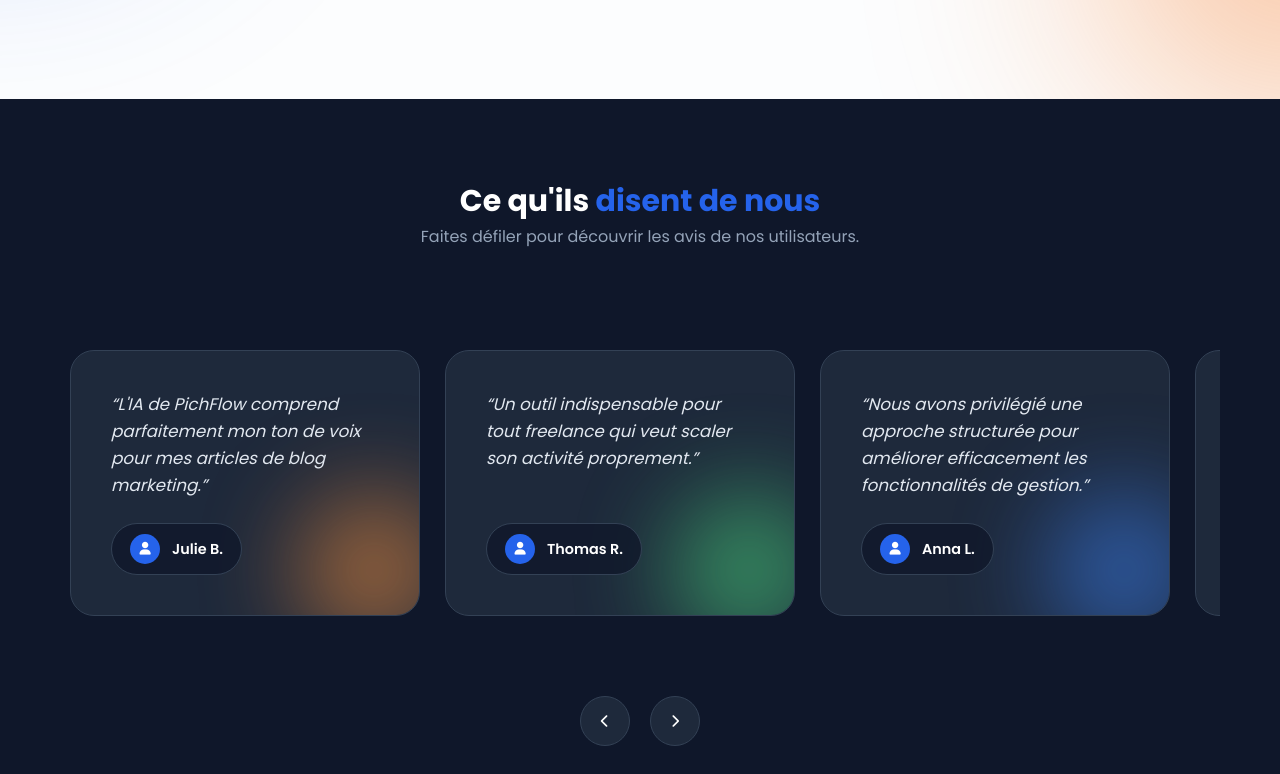
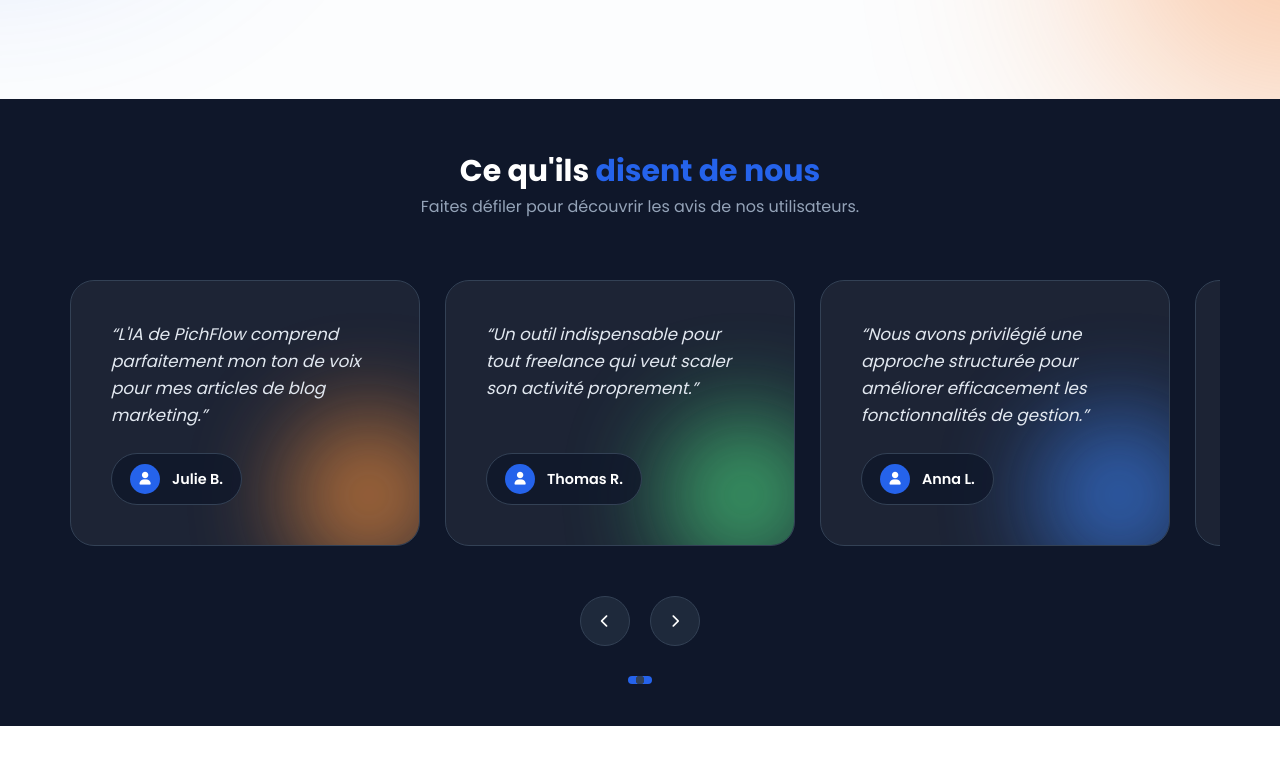
Before and after one commit to kyad-lang-lux/pichflow, a Next.js app: page / in a window 1280 px wide. Shown: the part 3602-4376 px from the top of the page. Built offline with nearby package versions, Linux system fonts and the light colour scheme.

Commit message:
mise à jour

```diff
--- a/src/app/globals.css
+++ b/src/app/globals.css
@@ -2456,7 +2456,7 @@
 
 /* --- SECTION TEMOIGNAGES --- */
 .testimonials {
-  padding: 80px 0;
+  padding: 50px 0;
   background: #0f172a; /* Ton bleu nuit */
   width: 100%;
   position: relative;
@@ -2490,7 +2490,7 @@
   display: flex;
   gap: 25px;
   overflow-x: auto;
-  padding: 40px 10px 60px 10px;
+  padding: 0px 10px 30px 10px;
   scroll-snap-type: x mandatory;
   scrollbar-width: none; /* Firefox */
   -ms-overflow-style: none; /* IE */
@@ -2507,11 +2507,14 @@
   border-radius: 24px;
   padding: 40px;
   min-height: 250px;
+  margin-top: 0;
   display: flex;
   flex-direction: column;
   justify-content: space-between;
   position: relative;
   overflow: hidden;
+  background: rgba(156, 155, 155, 0.1);
+  backdrop-filter: blur(500px);
   border: 1px solid #334155;
   scroll-snap-align: center;
   transition: all 0.4s cubic-bezier(0.175, 0.885, 0.32, 1.275);
@@ -2619,10 +2622,10 @@
   position: absolute;
   bottom: -30px;
   right: -30px;
-  width: 150px;
-  height: 150px;
+  width: 160px;
+  height: 160px;
   filter: blur(50px);
-  opacity: 0.6;
+  opacity: 0.7;
   border-radius: 50%;
   z-index: 1;
 }
@@ -2633,6 +2636,6 @@
 
 @media (max-width: 768px) {
   .testimonial-card {
-    flex: 0 0 300px;
-  }
-}
+    flex: 0 0 260px;
+  }
+}
```
